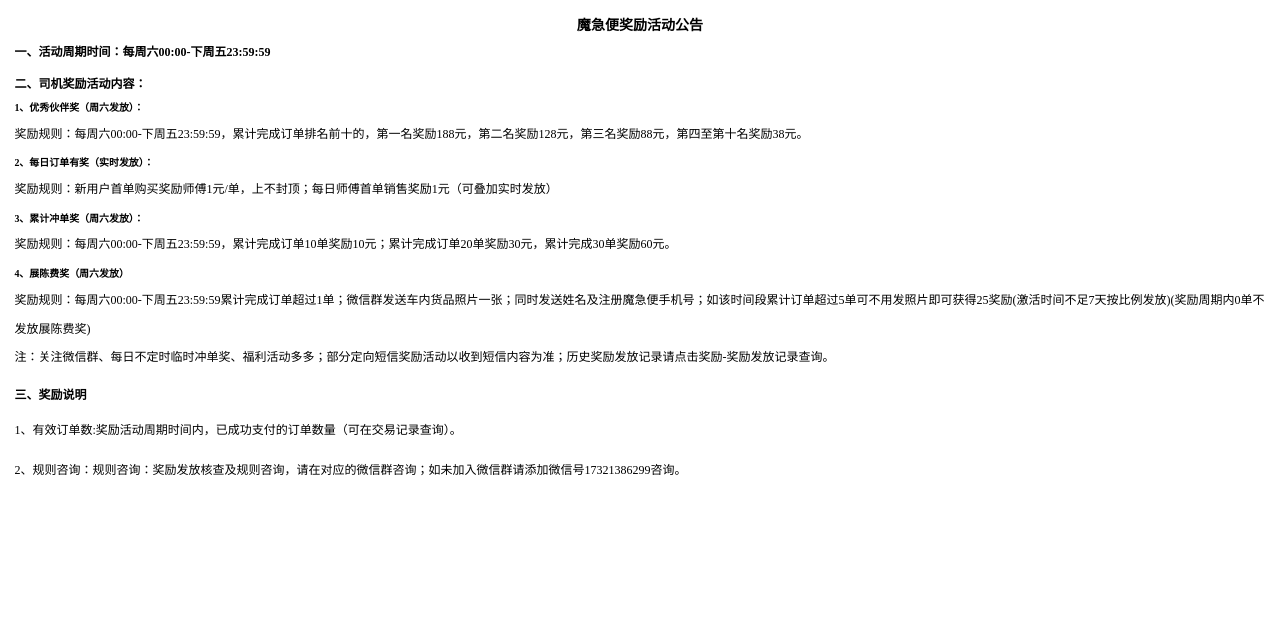
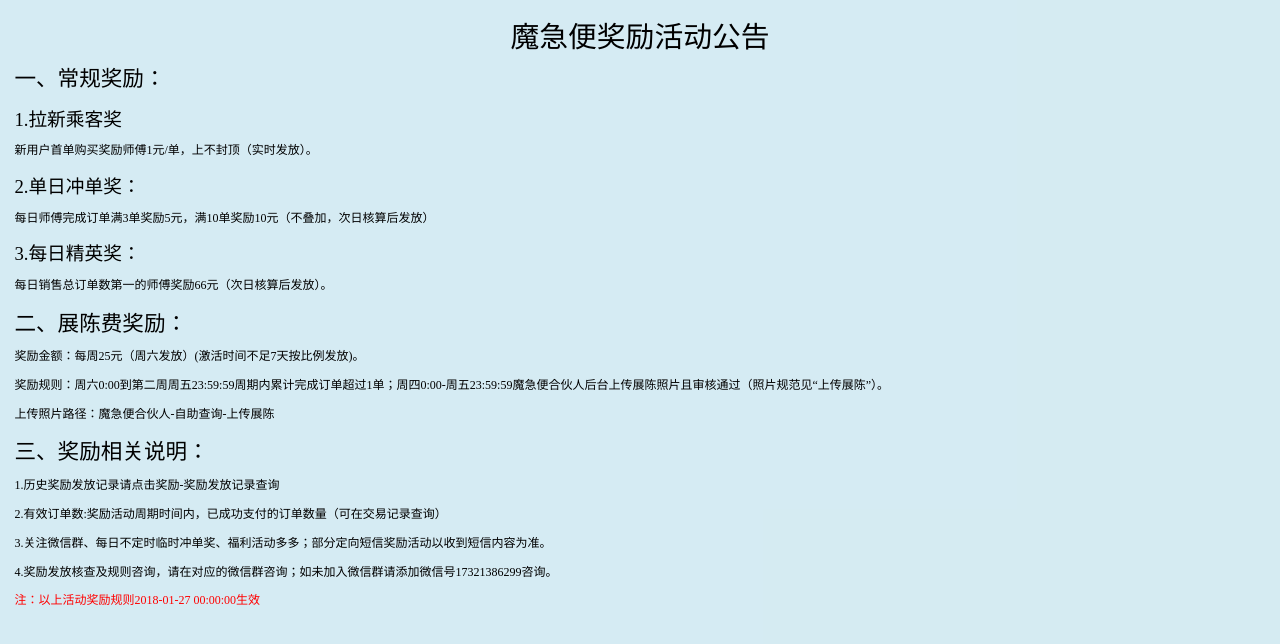
Before and after one commit to Popxie/hhhhh5, a website: page src/views/Activity/driverReward.html in a window 1280 px wide. Drawn offline with Linux system fonts and the light colour scheme.

Commit message:
修改司机奖励规则

```diff
--- a/src/static/less/MiGoForBanner.less
+++ b/src/static/less/MiGoForBanner.less
@@ -44,6 +44,7 @@
              {
                 width: 220/@750;
                 margin: 0 auto;
+                color: #1b2b5a;
             }
             .title-cont {
                 margin-top: 20/@750;
@@ -54,7 +55,9 @@
             .scan-me {
                 width: 42%;
                 margin: 0 auto;
+
                 text-align: center;
+                color: #1b2b5a;
             }
             span {
                 color: #c10505;
@@ -66,6 +69,7 @@
             p {
                 margin-bottom: 6/@750;
                 line-height: 40/@750;
+                color: #1b2b5a;
             }
         }
     }
--- a/src/static/less/driverReward.less
+++ b/src/static/less/driverReward.less
@@ -2,33 +2,29 @@
 * {
     margin: 0;
 }
-a {
-    text-decoration: none!important;
+html,
+body {
+    height: 100%;
+    background: rgba(173, 216, 230, .3);
 }
-html {
-    min-height: 100%;
-    height: 100%;
-}
-
-body {
-    background: #fff;
-    min-height: 100%;
-    position: relative;
-}
-
 .container {
-    height: 100%;
     padding: 10/@375;
-    h3 {
+    .title {
+        font-size: 40/@750;
         text-align: center;
     }
-
-        h4 {
-            padding: 5/@375 0;
-        }
-        p {
-            padding: 4/@375 0;
-            line-height: 20/@375;
-
-        }
+    .title-first {
+        font-size: 30/@750;
+        padding: 8/@750 0;
+    }
+    .title-second {
+        font-size: 26/@750;
+        padding: 8/@750 0;
+    }
+    .title-third {
+        line-height: 40/@750;
+    }
+    .red-style {
+        color: red;
+    }
 }
--- a/src/views/Activity/driverReward.html
+++ b/src/views/Activity/driverReward.html
@@ -1,54 +1,42 @@
 <!DOCTYPE html>
 <html lang="en">
+
 <head>
     <meta charset="UTF-8">
     <meta name="viewport" content="width=device-width, initial-scale=1, maximum-scale=1">
     <title>奖励活动</title>
     <link rel="icon" type="image/x-icon" href="img/favicon.ico" />
+    <link rel="stylesheet" href="../../css/driverReward.css">
     <!-- 这两个js要先引入 否则会引起样式的生效速度,用户体验不好 -->
     <script src="../../commonJs/lib-flexible.js"></script>
-    <script src="../../commonJs/vue_cdn.js"></script>
-    <link rel="stylesheet" href="../../css/driverReward.css">
 </head>
+
 <body>
-    <div id="app" class="container">
-        <h3>魔急便奖励活动公告</h3>
-            <h4>
-                一、活动周期时间：每周六00:00-下周五23:59:59
-            </h4>
-            <h4>
-                二、司机奖励活动内容：
-            </h4>
-            <h5>1、优秀伙伴奖（周六发放）：</h5>
-            <p>
-                奖励规则：每周六00:00-下周五23:59:59，累计完成订单排名前十的，第一名奖励188元，第二名奖励128元，第三名奖励88元，第四至第十名奖励38元。
-            </p>
-            <h5>2、每日订单有奖（实时发放）：</h5>
-            <p>
-                奖励规则：新用户首单购买奖励师傅1元/单，上不封顶；每日师傅首单销售奖励1元（可叠加实时发放）
-            </p>
+    <div class="container">
+        <div class="title">魔急便奖励活动公告</div>
 
-            <h5>3、累计冲单奖（周六发放）：</h5>
-            <p>
-                奖励规则：每周六00:00-下周五23:59:59，累计完成订单10单奖励10元；累计完成订单20单奖励30元，累计完成30单奖励60元。
-            </p>
-            <h5>4、展陈费奖（周六发放）</h5>
-            <p>
-                奖励规则：每周六00:00-下周五23:59:59累计完成订单超过1单；微信群发送车内货品照片一张；同时发送姓名及注册魔急便手机号；如该时间段累计订单超过5单可不用发照片即可获得25奖励(激活时间不足7天按比例发放)(奖励周期内0单不发放展陈费奖)
-                <br>
-                注：关注微信群、每日不定时临时冲单奖、福利活动多多；部分定向短信奖励活动以收到短信内容为准；历史奖励发放记录请点击奖励-奖励发放记录查询。
-            </p>
-            <h4>三、奖励说明</h4>
-            <p>
-                1、有效订单数:奖励活动周期时间内，已成功支付的订单数量（可在交易记录查询）。
-            </p>
+        <p class="title-first">一、常规奖励：</p>
+        <p class="title-second">1.拉新乘客奖</p>
+        <p class="title-third">新用户首单购买奖励师傅1元/单，上不封顶（实时发放）。</p>
 
-            <p>
-                2、规则咨询：规则咨询：奖励发放核查及规则咨询，请在对应的微信群咨询；如未加入微信群请添加微信号17321386299咨询。
-            </p>
+        <p class="title-second">2.单日冲单奖：</p>
+        <p class="title-third">每日师傅完成订单满3单奖励5元，满10单奖励10元（不叠加，次日核算后发放）</p>
+
+        <p class="title-second">3.每日精英奖：</p>
+        <p class="title-third">每日销售总订单数第一的师傅奖励66元（次日核算后发放）。</p>
+
+        <p class="title-first">二、展陈费奖励：</p>
+        <p class="title-third">奖励金额：每周25元（周六发放）(激活时间不足7天按比例发放)。</p>
+        <p class="title-third">奖励规则：周六0:00到第二周周五23:59:59周期内累计完成订单超过1单；周四0:00-周五23:59:59魔急便合伙人后台上传展陈照片且审核通过（照片规范见“上传展陈”）。</p>
+
+        <p class="title-third">上传照片路径：魔急便合伙人-自助查询-上传展陈</p>
+        <p class="title-first">三、奖励相关说明：</p>
+        <p class="title-third">1.历史奖励发放记录请点击奖励-奖励发放记录查询</p>
+        <p class="title-third">2.有效订单数:奖励活动周期时间内，已成功支付的订单数量（可在交易记录查询）</p>
+        <p class="title-third">3.关注微信群、每日不定时临时冲单奖、福利活动多多；部分定向短信奖励活动以收到短信内容为准。</p>
+        <p class="title-third">4.奖励发放核查及规则咨询，请在对应的微信群咨询；如未加入微信群请添加微信号17321386299咨询。</p>
+        <p class="title-third red-style">注：以上活动奖励规则2018-01-27 00:00:00生效</p>
     </div>
-    <!--<script src="./commonJs/axios.js"></script>-->
+</body>
 
-    <!--<script src="./js/driverReward.js"></script>-->
-</body>
 </html>
```
Also changed, not shown: src/css/MIGoForBanner.css, src/css/driverReward.css.
